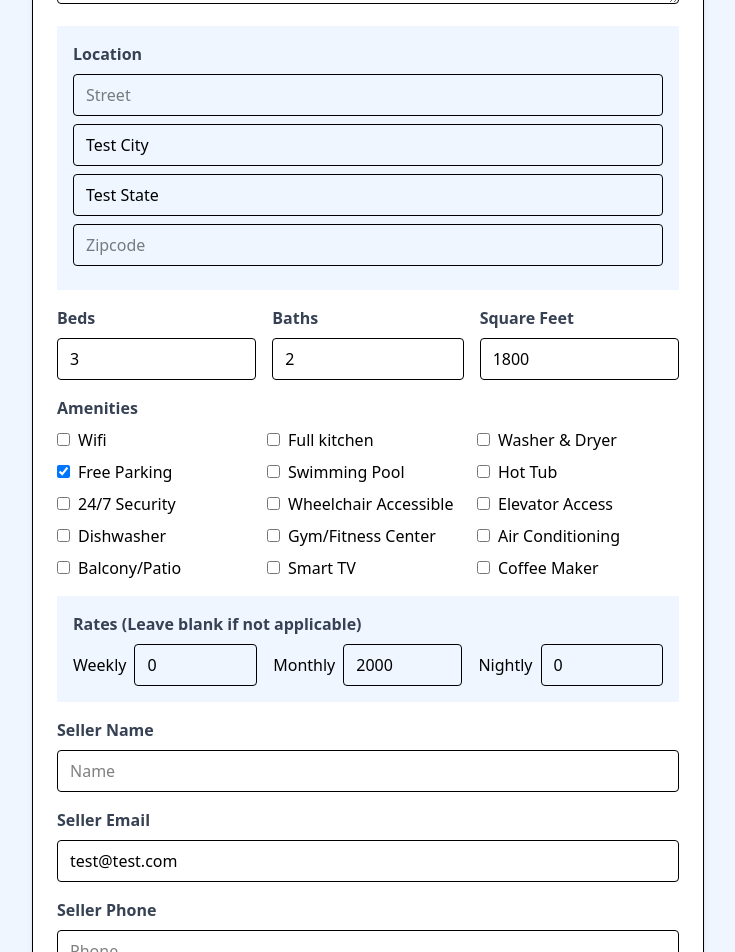
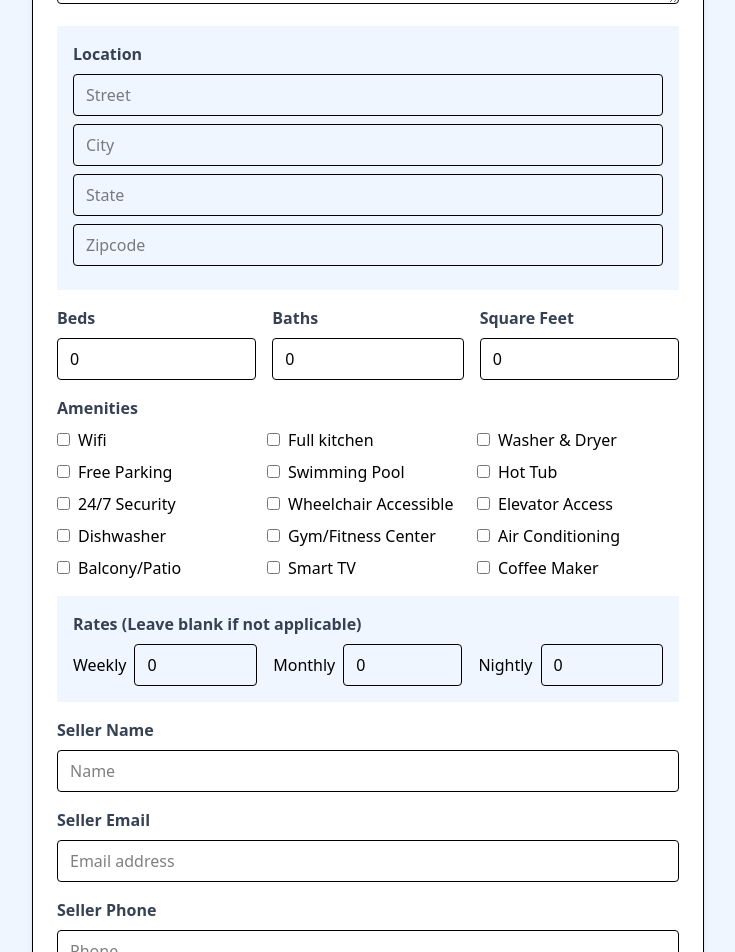
Before and after one commit to riaars/PropertyRental, a Next.js app: page /properties/add in a window 1280 px wide. Shown: the part 600-1552 px from the top of the page, without its empty margins (272-1007 px from the left). Built offline with nearby package versions, Linux system fonts and the light colour scheme; no server answers.

Commit message:
remove default values

```diff
--- a/components/PropertyAddForm.tsx
+++ b/components/PropertyAddForm.tsx
@@ -1,31 +1,31 @@
 "use client";
-import React, { ChangeEvent, useDebugValue } from "react";
+import React, { ChangeEvent } from "react";
 import { useState, useEffect } from "react";
 
 const PropertyAddForm = () => {
   const [mounted, setMounted] = useState(false);
   const [fields, setFields] = useState({
-    type: "Apartment",
+    type: "",
     name: "",
     description: "",
     location: {
       street: "",
-      city: "Test City",
-      state: "Test State",
+      city: "",
+      state: "",
       zipcode: "",
     },
-    beds: 3,
-    baths: 2,
-    square_feet: 1800,
-    amenities: ["Free Parking"],
+    beds: 0,
+    baths: 0,
+    square_feet: 0,
+    amenities: [],
     rates: {
       weekly: 0,
-      monthly: 2000,
+      monthly: 0,
       nightly: 0,
     },
     seller_info: {
       name: "",
-      email: "test@test.com",
+      email: "",
       phone: "",
     },
     images: [] as File[],
```
